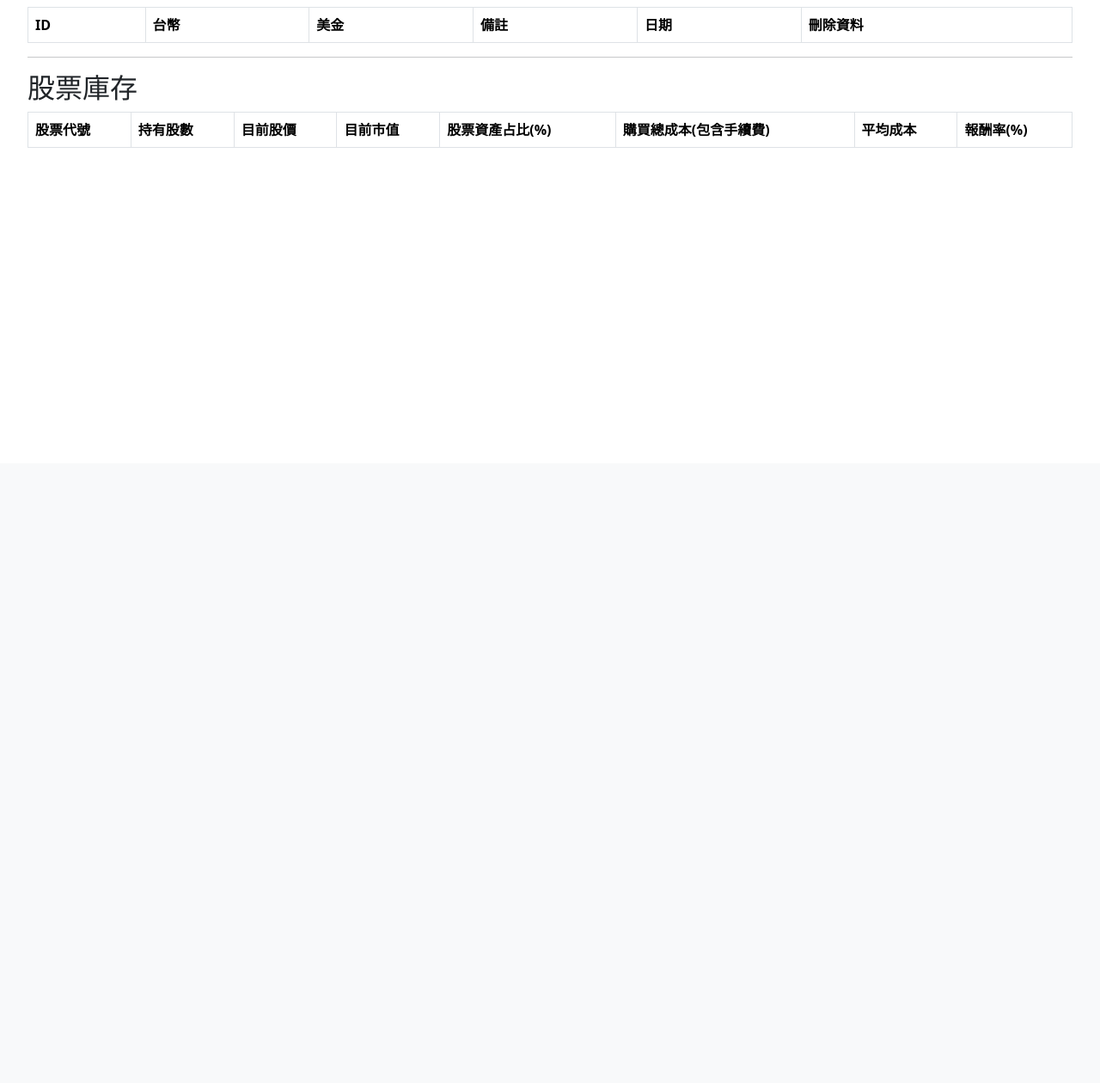
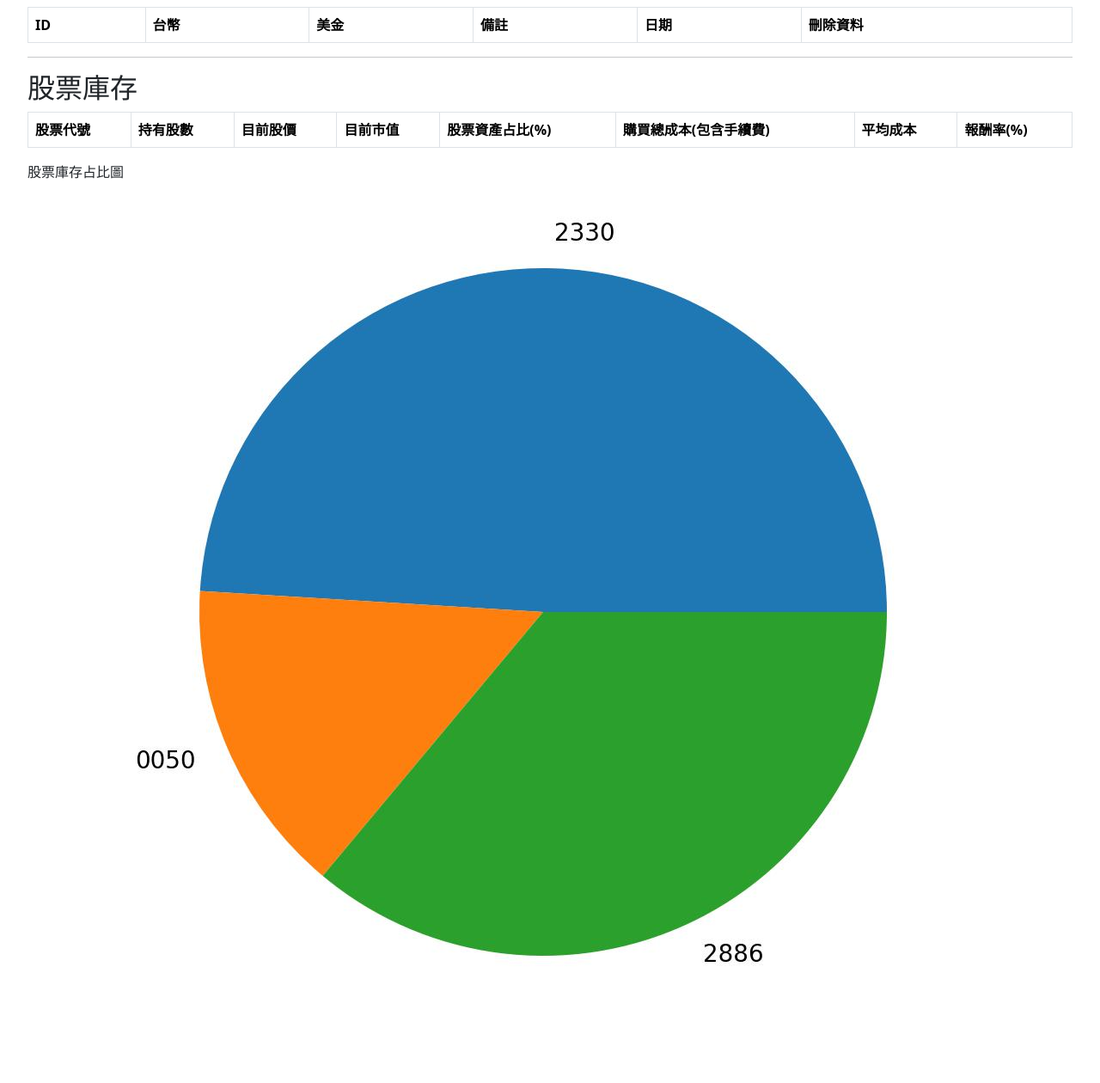
Before and after one commit to Sapphire0912/Financial-management, a Flask app: template reference/templates/index.html in a window 1280 px wide. Shown: the part 261-1521 px from the top of the page at 86% size. Before the commit the page ends 433 px from the top, so only its background shows below. Run offline with Flask 3, Linux system fonts and the light colour scheme; the template is opened without the code that fills it, so the values that code supplies are empty.

Commit message:
matplotlib use and move file path

```diff
--- a/reference/index.py
+++ b/reference/index.py
@@ -2,9 +2,12 @@
 import sqlite3
 import requests
 import math
+import matplotlib.pyplot as plt
+import matplotlib as mpt
+mpt.use('agg')
 
 app = Flask(__name__)
-database = 'datafile.db'
+database = 'reference/datafile.db'
 
 
 def get_db():
@@ -99,6 +102,17 @@
         stock['value_percentage'] = round(
             stock['total_value'] * 100 / total_stock_value, 2)
 
+    # -- 繪製圓餅圖 --
+    if len(unique_stock_list) != 0:
+        labels = tuple(unique_stock_list)
+        sizes = [d['total_value'] for d in stock_info]
+
+        fig, ax = plt.subplots(figsize=(6, 5))
+        ax.pie(sizes, labels=labels, autopct=None, shadow=None)
+        fig.subplots_adjust(top=1, bottom=0, right=1,
+                            left=0, hspace=0, wspace=0)
+        plt.savefig("reference/static/piechart.jpg", dpi=200)
+
     # 傳送至前端的物件資訊
     datas = {
         'total': total_dollars,
--- a/reference/templates/index.html
+++ b/reference/templates/index.html
@@ -75,4 +75,11 @@
     </tbody>
   </table>
 </div>
+
+<div id="chart">
+  <figure>
+    <figcaption>股票庫存占比圖</figcaption>
+    <img src="/static/piechart.jpg" alt="股票庫存占比圖" />
+  </figure>
+</div>
 {% endblock %}
```
Also changed, not shown: datafile.db (deleted), reference/datafile.db (added), reference/static/piechart.jpg (added).
